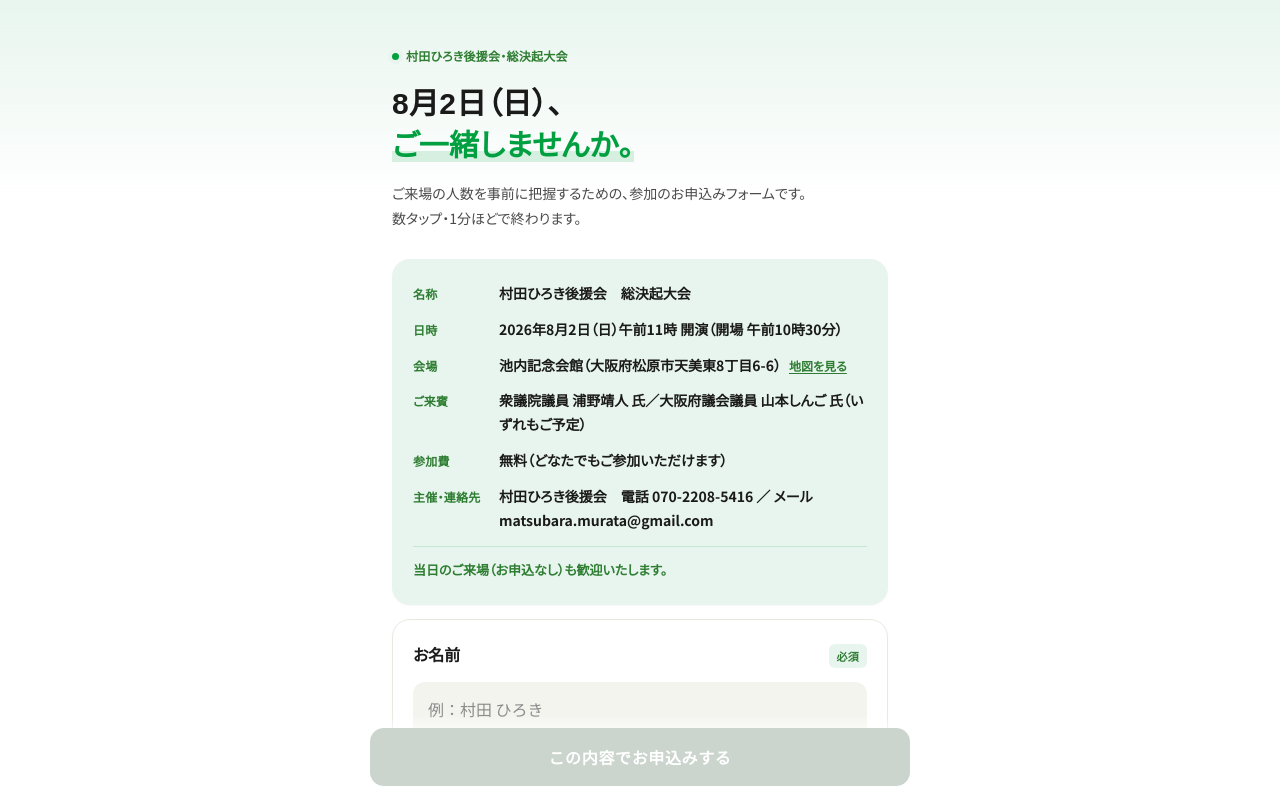
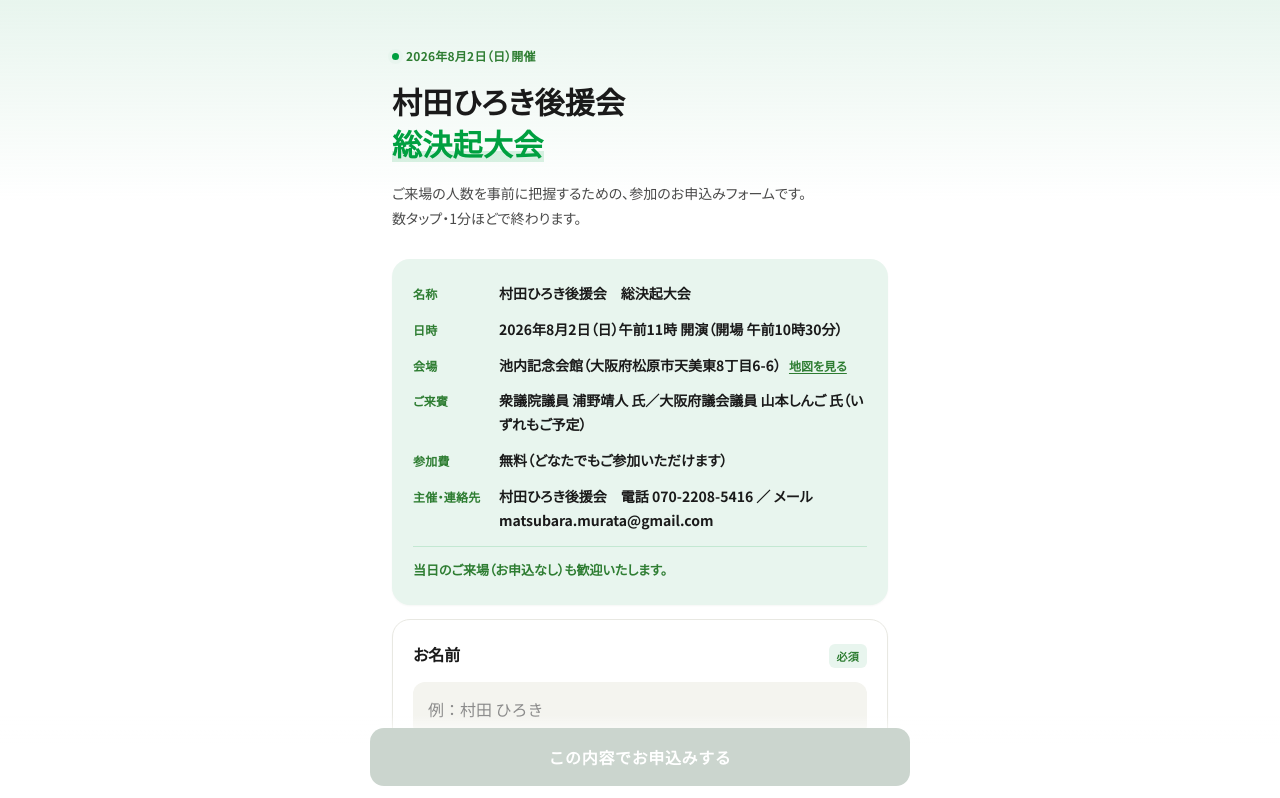
Before and after one commit to murata-hiroki/murata-hiroki-website, a Next.js app: page /kessei in a window 1280 px wide. Shown: the top 798 px of the page. Built offline with nearby package versions, Linux system fonts and the light colour scheme; a web font is replaced by a local one.

Commit message:
Reword /kessei heading to event name (drop ご一緒しませんか)

```diff
--- a/src/app/kessei/page.tsx
+++ b/src/app/kessei/page.tsx
@@ -111,12 +111,12 @@ export default function KesseiPage() {
         <header className="koe-head">
           <p className="koe-eyebrow">
             <span className="dot" aria-hidden="true" />
-            村田ひろき後援会・総決起大会
+            2026年8月2日（日）開催
           </p>
           <h1 className="koe-title">
-            8月2日（日）、
+            村田ひろき後援会
             <br />
-            <span className="accent">ご一緒しませんか。</span>
+            <span className="accent">総決起大会</span>
           </h1>
           <p className="koe-sub">
             ご来場の人数を事前に把握するための、参加のお申込みフォームです。
```
